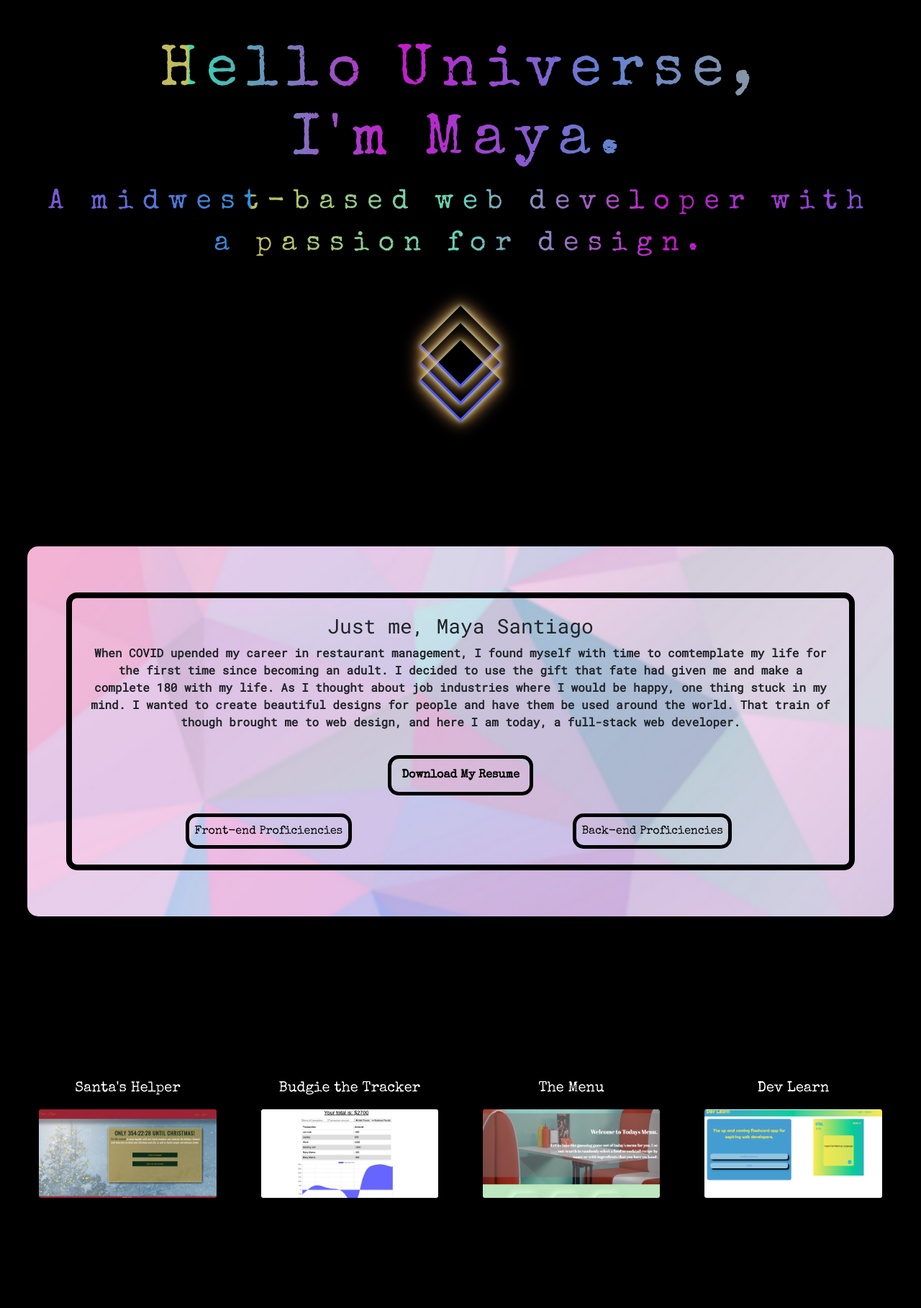
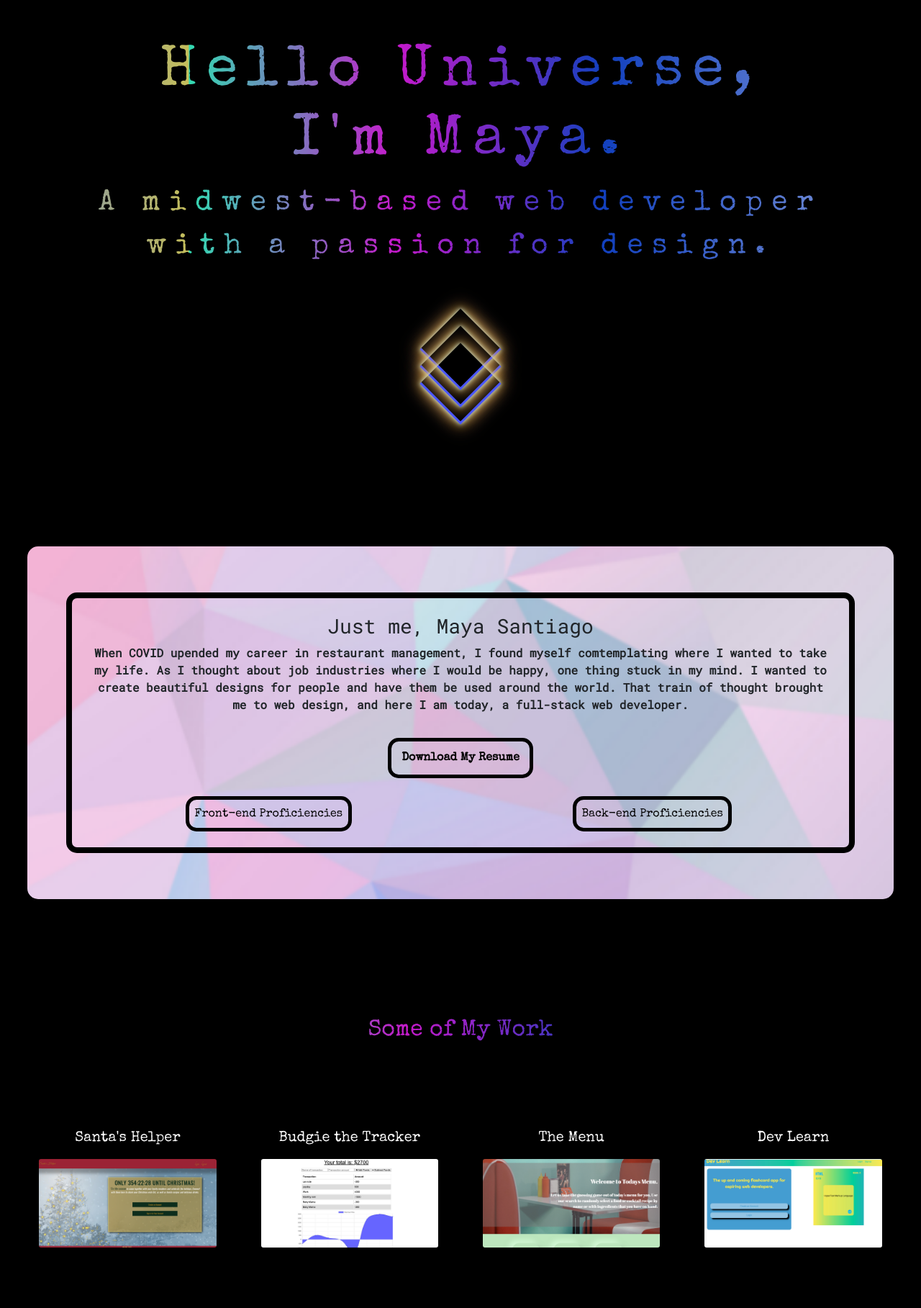
Before and after one commit to msatori/portfolio, a React (Create React App) app: page / in a window 1280 px wide. Shown: the part 103-1920 px from the top of the page at 72% size. Built offline with nearby package versions, Linux system fonts and the light colour scheme.

Commit message:
updated dev-learn link

```diff
--- a/src/index.css
+++ b/src/index.css
@@ -8,26 +8,14 @@ html {
   background-color: black;
 }
 
-.hero {
-  padding: 5%;
-  height: 100vh;
-}
-
-.hero-text {
-  font-size: 3vw;
-  font-family: "Special Elite", cursive;
-  letter-spacing: 1vw;
-  text-align: center;
+#a-t {
   color: transparent;
   -webkit-text-fill-color: transparent;
   -ms-text-fill-color: transparent;
   -moz-text-fill-color: transparent;
   -webkit-box-decoration-break: clone;
   box-decoration-break: clone;
-}
-
-.hero h1 {
-  background: -webkit-linear-gradient(left, #32dbb1 0%, rgba(235, 30, 242, 0.84) 25%, #6381d1 50%, #f1e96fd0 100%) repeat;
+  background: -webkit-linear-gradient(left, #32dbb1 0%, rgba(235, 30, 242, 0.84) 25%, #1240be 50%, #6381d1 75%, #f1e96fd0 100%) repeat;
   -webkit-background-clip: text;
   -ms-background-clip: text;
   background-clip: text;
@@ -41,19 +29,23 @@ html {
   -webkit-animation-timing-function: linear;
 }
 
-.hero p {
-  background: -webkit-linear-gradient(left, #f1e96fd0 0%, #63d1b6 25%, rgba(235, 30, 242, 0.84) 50%, #328fdb 100%) repeat;
-  -webkit-background-clip: text;
-  -ms-background-clip: text;
-  background-clip: text;
-  animation-name: masked-animation;
-  -webkit-animation-name: masked-animation;
-  animation-duration: 55s;
-  -webkit-animation-duration: 55s;
-  animation-iteration-count: infinite;
-  -webkit-animation-iteration-count: infinite;
-  animation-timing-function: linear;
-  -webkit-animation-timing-function: linear;
+.hero {
+  padding: 5%;
+  height: 100vh;
+}
+
+.hero-text {
+  font-family: "Special Elite", cursive;
+  letter-spacing: 1vw;
+  text-align: center;
+}
+
+.hero-text h1 {
+  font-size: 45pt;
+}
+
+.hero-text p {
+  font-size: 30pt;
 }
 
 .hero .arrow {
@@ -117,10 +109,17 @@ html {
   height: auto;
   padding: 3%;
   margin-top: 5vh;
+  text-align: center;
+  -webkit-box-pack: center;
+      -ms-flex-pack: center;
+          justify-content: center;
+  -ms-flex-line-pack: center;
+      align-content: center;
 }
 
-.resume .card-deck {
-  text-align: center;
+.resume h2 {
+  padding: 2%;
+  font-family: "Special Elite", cursive;
 }
 
 .resume .card {
@@ -177,7 +176,7 @@ html {
   border: none;
   border-radius: 15px;
   font-family: "Special Elite", cursive;
-  margin: 1%;
+  margin: 2%;
   padding: 2%;
   color: black;
 }
@@ -248,6 +247,12 @@ html {
   border-radius: 15px;
 }
 
+.bio a:hover, .bio a:focus, .bio a:active {
+  background-color: #0d0d0e;
+  color: white;
+  text-decoration: none;
+}
+
 .bio button {
   font-family: "Special Elite", cursive;
   color: black;
@@ -256,6 +261,11 @@ html {
   border-radius: 15px;
   background: transparent;
   margin-top: 2%;
+}
+
+.bio button:hover, .bio button:focus, .bio button:active {
+  background-color: black;
+  color: white;
 }
 
 .bio li {
@@ -282,17 +292,13 @@ html {
 
 .contact-heading {
   font-family: "Special Elite", cursive;
+  font-size: 20pt;
 }
 
 .contact a {
   color: black;
   text-decoration: none;
   font-family: "Roboto Mono", monospace;
-}
-
-.contact a:hover {
-  -webkit-animation: neon 1.5s ease-in-out infinite alternate;
-          animation: neon 1.5s ease-in-out infinite alternate;
 }
 
 .contact .icon {
--- a/src/index.scss
+++ b/src/index.scss
@@ -15,35 +15,15 @@ $text: 'Roboto Mono', monospace;
 html {
     background-color: black;
 }
-
-
-.hero {
-
-    padding: 5%;
-    height: 100vh;
-
-    &-text {
-        font-size: 3vw;
-        font-family: $heading;
-        letter-spacing: 1vw;
-        text-align: center;
+// -- ANIMATED TEXT -- /
+#a-t {
     color: transparent;
     -webkit-text-fill-color: transparent;
     -ms-text-fill-color: transparent;
      -moz-text-fill-color: transparent;
      -webkit-box-decoration-break: clone;
      box-decoration-break: clone;
-
-
-
-
-
-        }
-
-
-
-        h1 {
-        background: -webkit-linear-gradient( left, rgb(50, 219, 177) 0%, rgba(235, 30, 242, 0.84) 25%, #6381d1 50%, #f1e96fd0 100%) repeat;
+       background: -webkit-linear-gradient( left, rgb(50, 219, 177) 0%, rgba(235, 30, 242, 0.84) 25%, #1240be 50%, #6381d1 75%, #f1e96fd0 100%) repeat;
         -webkit-background-clip: text;
         -ms-background-clip: text;
         -moz-background-clip: text;
@@ -58,20 +38,25 @@ html {
         -webkit-animation-timing-function: linear;
 }
 
+
+.hero {
+
+    padding: 5%;
+    height: 100vh;
+
+    &-text {
+        font-family: $heading;
+        letter-spacing: 1vw;
+        text-align: center;
+
+        h1 {
+            font-size: 45pt;
+        }
+
         p {
-        background: -webkit-linear-gradient( left, #f1e96fd0  0%, #63d1b6 25%,  rgba(235, 30, 242, 0.84) 50%, rgb(50, 143, 219) 100%) repeat;
-        -webkit-background-clip: text;
-        -ms-background-clip: text;
-        -moz-background-clip: text;
-        background-clip: text;
-        animation-name: masked-animation;
-        -webkit-animation-name: masked-animation;
-        animation-duration: 55s;
-            -webkit-animation-duration: 55s;
-        animation-iteration-count: infinite;
-        -webkit-animation-iteration-count: infinite;
-        animation-timing-function: linear;
-            -webkit-animation-timing-function: linear;
+            font-size: 30pt;
+        }
+
     }
 
     .arrow{
@@ -125,8 +110,13 @@ html {
     height: auto;
     padding: 3%;
     margin-top: 5vh;
-    .card-deck {
     text-align: center;
+    justify-content: center;
+    align-content: center;
+    h2 {
+        padding: 2%;
+        font-family: $heading;
+
     }
 
     .card {
@@ -177,7 +167,7 @@ html {
             border: none;
             border-radius: 15px;
             font-family: $heading;
-            margin: 1%;
+            margin: 2%;
             padding: 2%;
             color:black;
 
@@ -258,6 +248,14 @@ html {
         border: 5px solid black;
         padding: 1.5%;
         border-radius: 15px;
+
+        &:hover,
+        &:focus,
+        &:active {
+            background-color: rgb(13, 13, 14);
+            color: white;
+            text-decoration: none;
+        }
     }
 
     button {
@@ -268,6 +266,13 @@ html {
         border-radius: 15px;
         background: transparent;
         margin-top: 2%;
+
+        &:hover,
+        &:focus,
+        &:active {
+            background-color: black;
+            color: white;
+        }
     }
 
 
@@ -299,8 +304,7 @@ html {
 
     &-heading {
         font-family: $heading;
-
-
+        font-size: 20pt;
     }
 
 
@@ -308,15 +312,12 @@ html {
        color: black;
         text-decoration: none;
         font-family: $text;
-
-        &:hover {
-            animation: neon 1.5s ease-in-out infinite alternate;
-        }
     }
 
 
     .icon {
         margin: 2%;
+
     }
 }
 
--- a/src/pages/Bio/index.js
+++ b/src/pages/Bio/index.js
@@ -23,10 +23,9 @@ export default function Bio() {
         <div className="bio-wrapper">
           <div className='bio-text'>
             <h3>Just me, Maya Santiago</h3>
-            <p>When COVID upended my career in restaurant management, I found myself with time to comtemplate my life for the first time since becoming an adult.
-              I decided to use the gift that fate had given me and make a complete 180 with my life.
+            <p>When COVID upended my career in restaurant management, I found myself comtemplating where I wanted to take my life.
               As I thought about job industries where I would be happy, one thing stuck in my mind. I wanted to create beautiful designs for people and have them be used around the world.
-              That train of though brought me to web design, and here I am today, a full-stack web developer.
+              That train of thought brought me to web design, and here I am today, a full-stack web developer.
             </p>
             <div className="dl-container">
               <a href={mayaResume} id='btn' target="_blank" rel="nonreferrer" download="Maya Santiago">Download My Resume</a>
--- a/src/pages/Contact/index.js
+++ b/src/pages/Contact/index.js
@@ -19,10 +19,10 @@ export default function Contact() {
                         <div className='contact-icons'>
                             <h3 className='contact-heading'>Lets be friends</h3>
                             <a href="https://github.com/msatori" target="blank">
-                                <FontAwesomeIcon icon={faGithub} className="fa-4x icon" />
+                                <FontAwesomeIcon icon={faGithub} className="fa-3x icon" />
                             </a>
                             <a href="www.linkedin.com/in/maya-santiago-58565a114" target="blank" >
-                                <FontAwesomeIcon icon={faLinkedin} className="fa-4x icon" />
+                                <FontAwesomeIcon icon={faLinkedin} className="fa-3x icon" />
                             </a>
                         </div>
                     </Col>
--- a/src/pages/Home/index.js
+++ b/src/pages/Home/index.js
@@ -37,12 +37,12 @@ export default function HomePage() {
                 <div className="hero-wrapper">
                     <div className="hero-text">
 
-                        <h1>Hello Universe,
+                        <h1 id="a-t">Hello Universe,
                             <br />
                             I'm Maya.
                         </h1>
 
-                           <p>A midwest-based web developer with a passion for design.</p>
+                           <p id='a-t'>A midwest-based web developer with a passion for design.</p>
                         <div className="arrow-wrapper">
                             <div className="arrow">
                                 <span />
--- a/src/pages/Resume/index.js
+++ b/src/pages/Resume/index.js
@@ -36,12 +36,13 @@ export default function Resume() {
             role: "UI/Frontend",
             description: "Web developer quiz app",
             gitUrl: "https://github.com/jess-smith49/dev-tools",
-            deployUrl: " https://murmuring-scrubland-26245.herokuapp.com/"
+            deployUrl: "https://salty-hollows-23109.herokuapp.com/"
         },
     ]);
     return (
         <section className="resume">
             <Container fluid >
+                <h2 id='a-t'>Some of My Work</h2>
                 <CardDeck className='justify-content-center'>
                     <Row>
                         {projects.map((project, i) => (
```
Also changed, not shown: 1 other file (tests, documents, lock files or other folders). Lines whose indentation alone changed are shown as unchanged.
